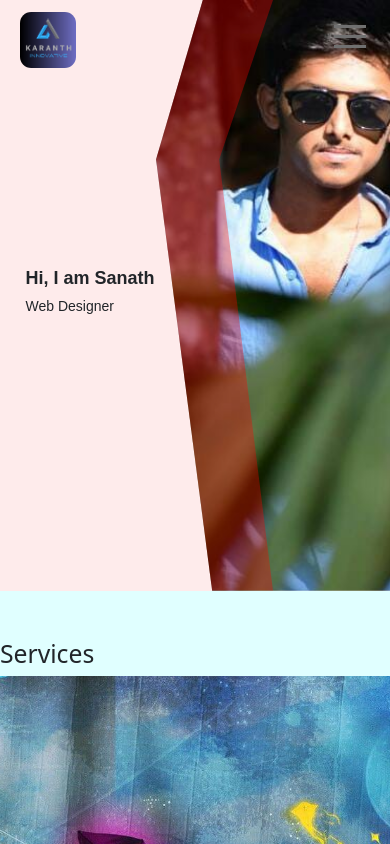
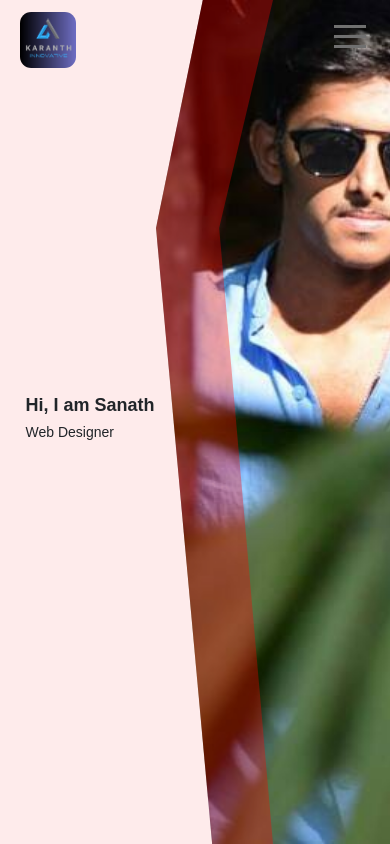
Before and after one commit to Sanath-karanth/karanthportfolio, a React (Create React App) app: page /mainpage in a window 390 px wide. Shown: the top 844 px of the page. Built offline with nearby package versions, Linux system fonts and the light colour scheme.

Commit message:
banner height code update

```diff
--- a/src/containers/MainScreen/MainScreen.module.scss
+++ b/src/containers/MainScreen/MainScreen.module.scss
@@ -45,7 +45,7 @@
   .banner-left-cont {
     @include mainScreen-center;
     text-align: left;
-    height: 70vh;
+    height: 100vh;
   }
   .banner-left-txt-cont {
     width: 100%;
@@ -60,11 +60,11 @@
     font-size: variables.$font-size-14;
   }
   .banner-right-cont {
-    height: 70vh;
+    height: 100vh;
     width: 100%;
   }
   .banner-img {
-    height: 70vh;
+    height: 100vh;
     background-attachment: fixed;
     background-position: center;
     background-repeat: no-repeat;
@@ -72,7 +72,7 @@
     clip-path: polygon(100% 0, 100% 25%, 100% 100%, 24% 100%, 0 27%, 20% 0);
   }
   .banner-clip {
-    height: 70vh;
+    height: 100vh;
     width: 30vw;
     clip-path: polygon(100% 0, 54% 27%, 100% 100%, 24% 100%, 0 27%, 20% 0);
     background: rgba(255, 0, 0, 0.342);
```
